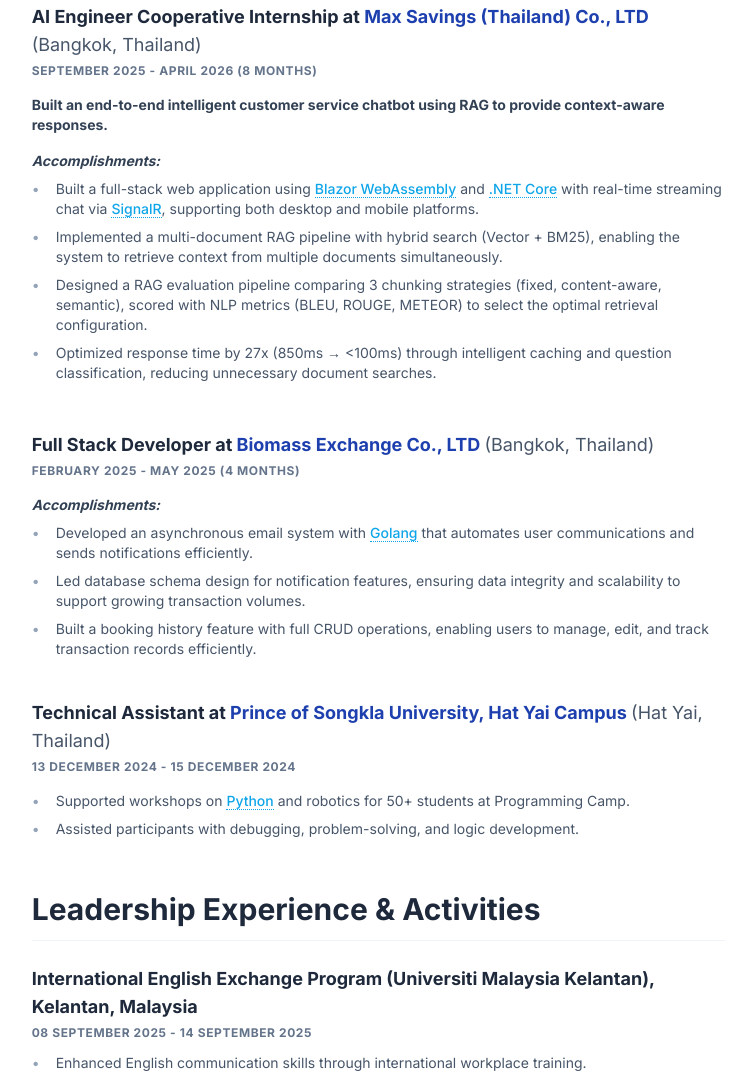
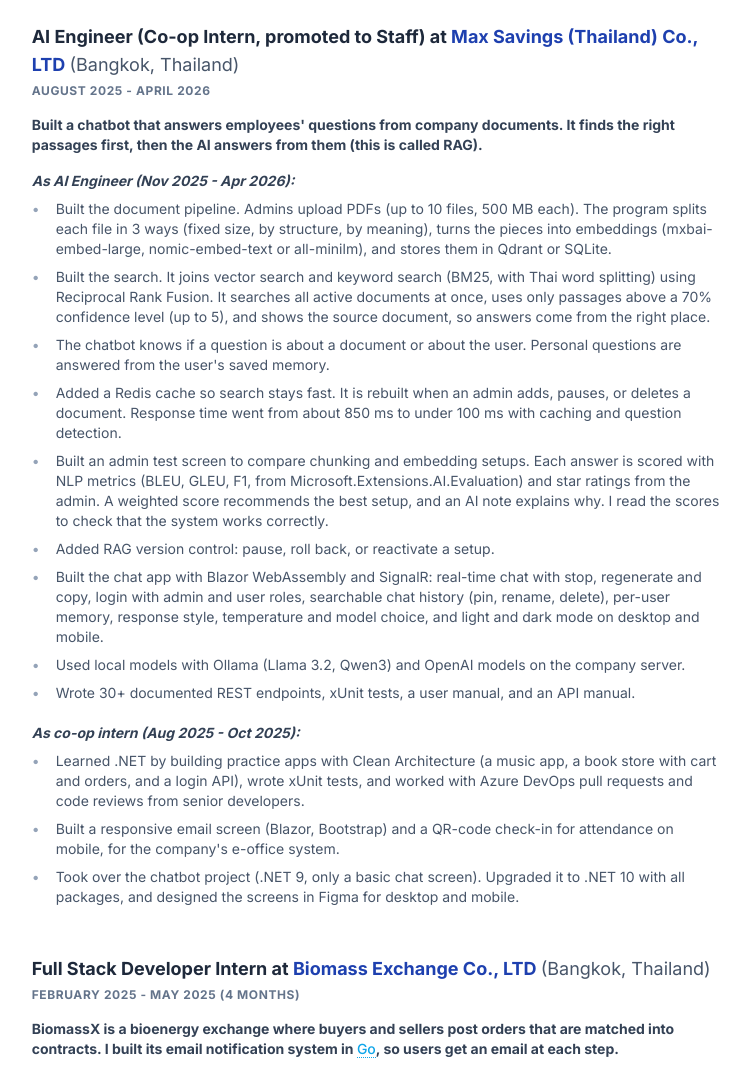
Before and after one commit to ChornChhery/Resume, a plain HTML site: page index.html in a window 1280 px wide. Shown: the part 1227-2298 px from the top of the page, without its empty margins (467-1219 px from the left). Drawn offline with nearby package versions, Linux system fonts and the light colour scheme.

Commit message:
Update resume

```diff
--- a/index.html
+++ b/index.html
@@ -46,7 +46,7 @@
                 </div>
 
                 <div class="text-slate-600 text-sm leading-relaxed mb-8 max-w-xs mx-auto">
-                I am an IT Programmer at MinebeaMitsumi in Phnom Penh, with a strong interest in backend systems, data, and AI applications. I enjoy building practical programs that solve real problems for the people who use them, and keeping those programs running reliably.
+                I am an IT Programmer at MinebeaMitsumi in Phnom Penh, with a background in AI engineering (RAG chatbots) and full-stack development. I enjoy building practical programs that solve real problems for the people who use them, and keeping those programs running reliably.
                 </div>
                 <div class="text-xs text-slate-500 font-medium">
                     email - chherychorn@gmail.com
@@ -61,10 +61,10 @@
                     <h2 class="section-heading">Skills</h2>
                     <ul class="text-sm space-y-3">
                         <li><span class="skill-label">Programming languages:</span> Python, TypeScript, JavaScript, SQL, C#, PHP, Java, C, C++, Golang, Dart</li>
-                        <li><span class="skill-label">Web & Frameworks:</span> React, NestJS, Node.js, .NET Core, Flutter, Tailwind CSS, Bootstrap, HTMX, HTML, CSS, Socket.IO</li>
-                        <li><span class="skill-label">Databases:</span> PostgreSQL, Prisma, MySQL, Microsoft SQL Server, MongoDB, Qdrant, SQLite</li>
+                        <li><span class="skill-label">Web & Frameworks:</span> React, NestJS, Node.js, .NET Core, Blazor WebAssembly, SignalR, HTMX, Flutter, Tailwind CSS, Bootstrap, HTMX, HTML, CSS, Socket.IO</li>
+                        <li><span class="skill-label">Databases:</span> PostgreSQL, Prisma, Redis, MySQL, Microsoft SQL Server, MongoDB, Qdrant, SQLite</li>
                         <li><span class="skill-label">AI & Machine Learning:</span> RAG, NLP, Ollama (local LLMs), K-Means, Decision Tree, XGBoost, Scikit-learn</li>
-                        <li><span class="skill-label">Other:</span> Docker, Linux (Ubuntu), nginx, Grafana, Prometheus, Telegram Bot API, Raspberry Pi, GitHub Actions, Git, GitHub, Azure DevOps, Postman, Figma, Spark, Pandas, Numpy, Matplotlib, Streamlit</li>
+                        <li><span class="skill-label">Other:</span> Docker, Linux (Ubuntu), nginx, Grafana, Prometheus, Telegram Bot API, Raspberry Pi, GitHub Actions, Git, GitHub, Azure DevOps, Postman, Figma, xUnit, Spark, Pandas, Numpy, Matplotlib, Streamlit</li>
                         <li><span class="skill-label">Communication Languages:</span> Khmer (Native), English (Intermediate), Thai (Advanced)</li>
                     </ul>
                 </section>
@@ -105,27 +105,46 @@
 
                     <!-- Max Savings -->
                     <div class="mb-12">
-                        <h3 class="text-lg font-bold text-slate-800 mb-1">AI Engineer Cooperative Internship at <a href="https://www.jobthai.com/en/company/231960" target="_blank" class="company-link">Max Savings (Thailand) Co., LTD</a> <span class="font-normal text-slate-600">(Bangkok, Thailand)</span></h3>
-                        <p class="text-xs font-bold text-slate-500 mb-4 uppercase tracking-wider">September 2025 - April 2026 (8 months)</p>
-                        <p class="text-sm font-bold text-slate-700 mb-4">Built an end-to-end intelligent customer service chatbot using RAG to provide context-aware responses.</p>
-                        <p class="text-sm font-bold text-slate-700 mb-2 italic">Accomplishments:</p>
-                        <ul class="text-sm text-slate-600 mb-6">
-                            <li>Built a full-stack web application using <a href="https://dotnet.microsoft.com/en-us/apps/blazor" target="_blank" class="tech-link">Blazor WebAssembly</a> and <a href="https://dotnet.microsoft.com/en-us/apps/aspnet" target="_blank" class="tech-link">.NET Core</a> with real-time streaming chat via <a href="https://dotnet.microsoft.com/en-us/apps/aspnet/signalr" target="_blank" class="tech-link">SignalR</a>, supporting both desktop and mobile platforms.</li>
-                            <li>Implemented a multi-document RAG pipeline with hybrid search (Vector + BM25), enabling the system to retrieve context from multiple documents simultaneously.</li>
-                            <li>Designed a RAG evaluation pipeline comparing 3 chunking strategies (fixed, content-aware, semantic), scored with NLP metrics (BLEU, ROUGE, METEOR) to select the optimal retrieval configuration.</li>
-                            <li>Optimized response time by 27x (850ms → &lt;100ms) through intelligent caching and question classification, reducing unnecessary document searches.</li>
+                        <h3 class="text-lg font-bold text-slate-800 mb-1">AI Engineer (Co-op Intern, promoted to Staff) at <a href="https://www.jobthai.com/en/company/231960" target="_blank" class="company-link">Max Savings (Thailand) Co., LTD</a> <span class="font-normal text-slate-600">(Bangkok, Thailand)</span></h3>
+                        <p class="text-xs font-bold text-slate-500 mb-4 uppercase tracking-wider">August 2025 - April 2026</p>
+                        <p class="text-sm font-bold text-slate-700 mb-4">Built a chatbot that answers employees' questions from company documents. It finds the right passages first, then the AI answers from them (this is called RAG).</p>
+
+                        <p class="text-sm font-bold text-slate-700 mb-2 italic">As AI Engineer (Nov 2025 - Apr 2026):</p>
+<ul class="text-sm text-slate-600 mb-5">
+                            <li>Built the document pipeline. Admins upload PDFs (up to 10 files, 500 MB each). The program splits each file in 3 ways (fixed size, by structure, by meaning), turns the pieces into embeddings (mxbai-embed-large, nomic-embed-text or all-minilm), and stores them in Qdrant or SQLite.</li>
+                            <li>Built the search. It joins vector search and keyword search (BM25, with Thai word splitting) using Reciprocal Rank Fusion. It searches all active documents at once, uses only passages above a 70% confidence level (up to 5), and shows the source document, so answers come from the right place.</li>
+                            <li>The chatbot knows if a question is about a document or about the user. Personal questions are answered from the user's saved memory.</li>
+                            <li>Added a Redis cache so search stays fast. It is rebuilt when an admin adds, pauses, or deletes a document. Response time went from about 850 ms to under 100 ms with caching and question detection.</li>
+                            <li>Built an admin test screen to compare chunking and embedding setups. Each answer is scored with NLP metrics (BLEU, GLEU, F1, from Microsoft.Extensions.AI.Evaluation) and star ratings from the admin. A weighted score recommends the best setup, and an AI note explains why. I read the scores to check that the system works correctly.</li>
+                            <li>Added RAG version control: pause, roll back, or reactivate a setup.</li>
+                            <li>Built the chat app with Blazor WebAssembly and SignalR: real-time chat with stop, regenerate and copy, login with admin and user roles, searchable chat history (pin, rename, delete), per-user memory, response style, temperature and model choice, and light and dark mode on desktop and mobile.</li>
+                            <li>Used local models with Ollama (Llama 3.2, Qwen3) and OpenAI models on the company server.</li>
+                            <li>Wrote 30+ documented REST endpoints, xUnit tests, a user manual, and an API manual.</li>
+                        </ul>
+
+                        <p class="text-sm font-bold text-slate-700 mb-2 italic">As co-op intern (Aug 2025 - Oct 2025):</p>
+<ul class="text-sm text-slate-600 mb-3">
+                            <li>Learned .NET by building practice apps with Clean Architecture (a music app, a book store with cart and orders, and a login API), wrote xUnit tests, and worked with Azure DevOps pull requests and code reviews from senior developers.</li>
+                            <li>Built a responsive email screen (Blazor, Bootstrap) and a QR-code check-in for attendance on mobile, for the company's e-office system.</li>
+                            <li>Took over the chatbot project (.NET 9, only a basic chat screen). Upgraded it to .NET 10 with all packages, and designed the screens in Figma for desktop and mobile.</li>
                         </ul>
                     </div>
 
                     <!-- Biomass Exchange -->
                     <div class="mb-10">
-                        <h3 class="text-lg font-bold text-slate-800 mb-1">Full Stack Developer at <a href="https://www.biomassx.com/" target="_blank" class="company-link">Biomass Exchange Co., LTD</a> <span class="font-normal text-slate-600">(Bangkok, Thailand)</span></h3>
+                        <h3 class="text-lg font-bold text-slate-800 mb-1">Full Stack Developer Intern at <a href="https://www.biomassx.com/" target="_blank" class="company-link">Biomass Exchange Co., LTD</a> <span class="font-normal text-slate-600">(Bangkok, Thailand)</span></h3>
                         <p class="text-xs font-bold text-slate-500 mb-4 uppercase tracking-wider">February 2025 - May 2025 (4 months)</p>
+                        <p class="text-sm font-bold text-slate-700 mb-4">BiomassX is a bioenergy exchange where buyers and sellers post orders that are matched into contracts. I built its email notification system in <a href="https://go.dev/" target="_blank" class="tech-link">Go</a>, so users get an email at each step.</p>
                         <p class="text-sm font-bold text-slate-700 mb-2 italic">Accomplishments:</p>
-                        <ul class="text-sm text-slate-600">
-                            <li>Developed an asynchronous email system with <a href="https://go.dev/" target="_blank" class="tech-link">Golang</a> that automates user communications and sends notifications efficiently.</li>
-                            <li>Led database schema design for notification features, ensuring data integrity and scalability to support growing transaction volumes.</li>
-                            <li>Built a booking history feature with full CRUD operations, enabling users to manage, edit, and track transaction records efficiently.</li>
+<ul class="text-sm text-slate-600">
+                            <li>Created 14 automated emails in Thai and English (28 templates): registration, password reset, order submission, match found, contract confirmation, rejection, cancellation, and reminders. Each email shows the order details and has a button to the right page. The language comes from the user's registration choice or past notifications.</li>
+                            <li>Built the contract flow: the first person to confirm gets a confirmation, the other party gets a 3-day waiting notice, and both get a final email once the contract is confirmed.</li>
+                            <li>Sent emails in the background (goroutines, channels, and a pool of 5 workers) so pages respond instantly. Each email is saved as pending, sent, or failed.</li>
+                            <li>Added scheduled jobs: an hourly retry of pending emails, a day-3 reminder for unconfirmed contracts, and automatic cancellation after 3 days.</li>
+                            <li>Sent profile reminders that list exactly which fields a user is missing, with a completion percentage.</li>
+                            <li>Designed the PostgreSQL notifications table, linked to users and notification types with foreign keys.</li>
+                            <li>Built a booking history feature with full CRUD using HTMX, JavaScript, and CSS, plus address and role management on the profile page.</li>
+                            <li>Wrote the business and system analysis and the user flows for the notification package.</li>
                         </ul>
                     </div>
 
```
Also changed, not shown: 1 other file.
